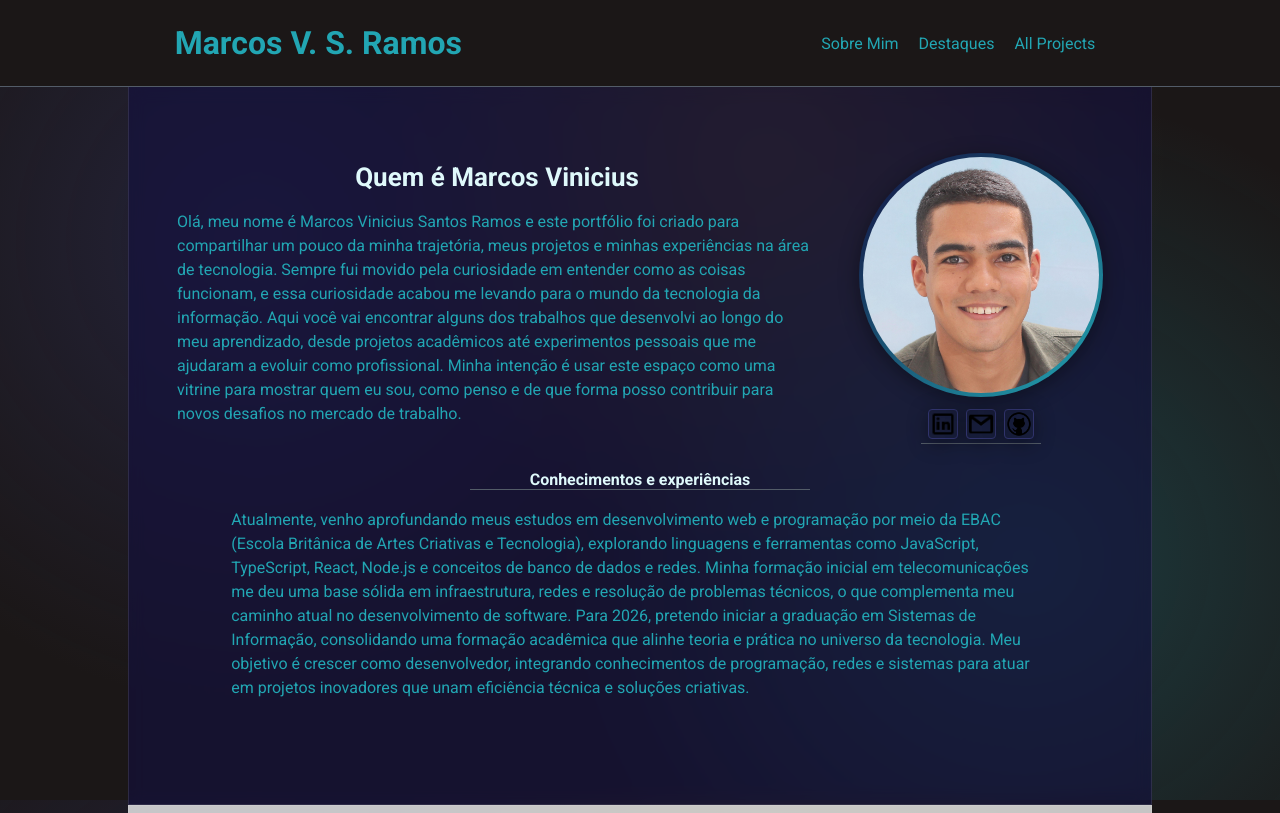
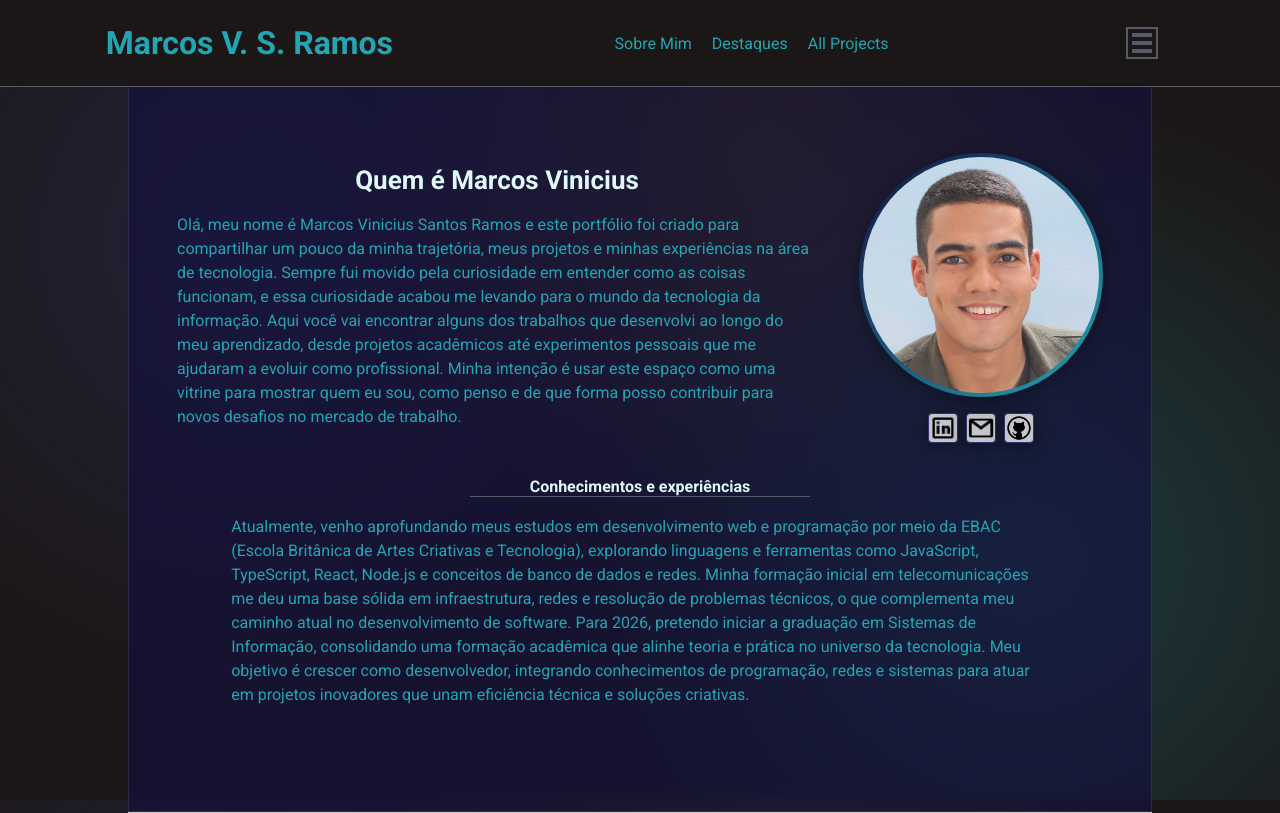
Before and after one commit to MarcosVSRamos/Portifolio_Marcos, a React (Create React App) app: page / in a window 1280 px wide. Shown: the top 813 px of the page. Built offline with nearby package versions, Linux system fonts and the light colour scheme.

Commit message:
implementando responsividade

```diff
--- a/src/components/Header/index.tsx
+++ b/src/components/Header/index.tsx
@@ -1,6 +1,17 @@
+import { useState } from 'react'
 import * as S from './styles'
+import { useFadeInOnScroll } from '../../utils'
 
 const Header = () => {
+  useFadeInOnScroll('[data-fade]')
+  const [amburguer, setHamburger] = useState<boolean>()
+
+  const openMenu = () => {
+    if (amburguer) {
+      setHamburger(false)
+    } else setHamburger(true)
+  }
+
   return (
     <S.Div>
       <h1>Marcos V. S. Ramos</h1>
@@ -9,6 +20,20 @@ const Header = () => {
         <a href="#destaques">Destaques</a>
         <a href="#projects">All Projects</a>
       </S.NavBar>
+      <S.Hamburguer>
+        <button onClick={openMenu}>
+          <span></span>
+          <span></span>
+          <span></span>
+        </button>
+      </S.Hamburguer>
+      {amburguer && (
+        <S.HamburguerLinks>
+          <a href="#sobre-mim">Sobre Mim</a>
+          <a href="#destaques">Destaques</a>
+          <a href="#projects">All Projects</a>
+        </S.HamburguerLinks>
+      )}
     </S.Div>
   )
 }
--- a/src/components/Header/styles.ts
+++ b/src/components/Header/styles.ts
@@ -14,11 +14,26 @@ export const Div = styled.div`
   width: 100%;
   z-index: 1;
 
+  .menu-sanduiche {
+    display: none;
+  }
+
   @media (max-width: ${breakpoints.desktop}) {
-    max-width: 90%;
-    display: none;
+    width: 100%;
+    justify-content: space-between;
     h1 {
-      font-size: 16px;
+      font-size: 20px;
+      margin-left: 24px;
+    }
+  }
+
+  @media (max-width: ${breakpoints.tablet}) {
+    nav {
+      display: none;
+    }
+
+    .menu-sanduiche {
+      display: block;
     }
   }
 `
@@ -31,3 +46,40 @@ export const NavBar = styled.nav`
     text-decoration: none;
   }
 `
+
+export const Hamburguer = styled.div`
+  button {
+    display: block;
+    width: 32px;
+    height: 32px;
+    background-color: transparent;
+    border: solid 2px ${colors.grey};
+    margin: 0 16px;
+
+    span {
+      display: block;
+      text-decoration: none;
+      background-color: ${colors.grey};
+      padding: 2px;
+      margin: 4px 4px;
+    }
+  }
+`
+
+export const HamburguerLinks = styled.div`
+  position: fixed;
+  display: flex;
+  flex-direction: column;
+  right: 16px;
+  top: 64px;
+  background-color: ${colors.black};
+  padding: 14px 8px;
+  gap: 22px;
+  border: solid 2px ${colors.grey};
+  border-top: none;
+
+  a {
+    text-decoration: none;
+    color: ${colors.grey};
+  }
+`
--- a/src/components/ProjectsSection/index.tsx
+++ b/src/components/ProjectsSection/index.tsx
@@ -2,7 +2,6 @@ import { useFadeInOnScroll } from '../../utils'
 import Card from '../Card'
 import { Project } from '../../services/api'
 import * as S from './styles'
-import { useState } from 'react'
 
 type Props = {
   projects: Project[]
--- a/src/components/ProjectsSection/styles.ts
+++ b/src/components/ProjectsSection/styles.ts
@@ -1,5 +1,5 @@
 import styled from 'styled-components'
-import { colors } from '../../styles'
+import { breakpoints, colors } from '../../styles'
 
 export const Div = styled.div`
   display: flex;
@@ -24,4 +24,9 @@ export const List = styled.ul`
   display: grid;
   grid-template-columns: 1fr 1fr 1fr;
   gap: 32px;
+
+  @media (max-width: ${breakpoints.tablet}) {
+    grid-template-columns: 1fr;
+    gap: 38px;
+  }
 `
--- a/src/components/Section/styles.ts
+++ b/src/components/Section/styles.ts
@@ -1,15 +1,13 @@
 import styled from 'styled-components'
-import { colors } from '../../styles'
+import { breakpoints, colors } from '../../styles'
 
 export const Div = styled.div`
   display: flex;
-  height: 100vh;
   flex-direction: column;
   text-align: center;
   align-items: center;
   justify-content: center;
-  margin-top: -34px;
-  padding: 24px 0 44px;
+  padding: 44px 0 68px;
   background: ${colors.efeitoWhite1};
   backdrop-filter: blur(8px);
   border: 1px solid ${colors.efeitoBorda};
@@ -22,6 +20,10 @@ export const Title = styled.h2`
   color: ${colors.blueBlack};
   font-weight: bold;
   font-size: 32px;
+
+  @media (max-width: ${breakpoints.desktop}) {
+    font-size: 22px;
+  }
 `
 
 export const List = styled.ul`
--- a/src/components/Slides/styles.ts
+++ b/src/components/Slides/styles.ts
@@ -1,5 +1,5 @@
 import styled from 'styled-components'
-import { colors } from '../../styles'
+import { breakpoints, colors } from '../../styles'
 
 export const Div = styled.div`
   width: 880px;
@@ -14,6 +14,16 @@ export const Div = styled.div`
 
   .direita {
     right: 8px;
+  }
+
+  @media (max-width: ${breakpoints.desktop}) {
+    width: 660px;
+    height: 380px;
+  }
+
+  @media (max-width: ${breakpoints.tablet}) {
+    width: 90%;
+    height: 190px;
   }
 `
 
--- a/src/components/SobreMim/index.tsx
+++ b/src/components/SobreMim/index.tsx
@@ -3,7 +3,6 @@ import perfil from '../../assets/images/perfil.jpg'
 import github from '../../assets/images/github.png'
 import gmail from '../../assets/images/gmail.png'
 import linkedin from '../../assets/images/linkedin.png'
-import { GradientDivider } from '../../styles'
 import { useFadeInOnScroll } from '../../utils'
 
 const SobreMim = () => {
--- a/src/components/SobreMim/styles.ts
+++ b/src/components/SobreMim/styles.ts
@@ -21,7 +21,13 @@ export const HeaderSection = styled.div`
   }
 
   @media (max-width: ${breakpoints.desktop}) {
-    display: block;
+    display: flex;
+    flex-direction: column-reverse;
+    padding: 32px 0;
+
+    h3 {
+      font-size: 22px;
+    }
   }
 `
 export const DivText = styled.div`
@@ -34,6 +40,15 @@ export const DivText = styled.div`
     margin: 18px 0;
     color: ${colors.green};
     line-height: 1.5;
+  }
+
+  @media (max-width: ${breakpoints.desktop}) {
+    margin-top: 24px;
+
+    p {
+      max-width: 360px;
+    }
+  }
 `
 
 export const Image = styled.img`
@@ -49,19 +64,24 @@ export const Image = styled.img`
 
 export const DivLinksAndImg = styled.div`
   display: block;
+
+  @media (max-width: ${breakpoints.desktop}) {
+    max-width: 90%;
+  }
 `
 
 export const DivSocialMedia = styled.div`
   display: flex;
   width: 120px;
   justify-content: center;
-  margin: 8px auto;
-  border-bottom: solid 1px ${colors.grey};
+  margin: 12px auto;
 
   a {
     margin: 0 4px;
     img {
       width: 30px;
+      background-color: ${colors.efeitoWhite1};
+      border-bottom: solid 1px ${colors.grey};
       border: solid 1px ${colors.blue};
       border-radius: 4px;
       box-shadow: 0px 4px 20px rgba(0, 0, 0, 0.4);
@@ -74,6 +94,11 @@ export const Text = styled.p`
   margin: 0 auto;
   color: ${colors.green};
   line-height: 1.5;
+
+  @media (max-width: ${breakpoints.desktop}) {
+    width: 90%;
+    text-align: center;
+  }
 `
 export const Titlle = styled.h4`
   margin: 18px auto 18px;
--- a/src/styles.ts
+++ b/src/styles.ts
@@ -20,8 +20,8 @@ export const GradientDivider = styled.div`
 `
 
 export const breakpoints = {
-  desktop: '1024',
-  tablet: '768'
+  desktop: '1024px',
+  tablet: '767px'
 }
 
 const GlobalCss = createGlobalStyle`
@@ -71,7 +71,6 @@ body {
   scroll-margin-top: 80px;
 
   @media (max-width: ${breakpoints.desktop}) {
-    max-width: 90%;
   }
 
   .relative {
```
Lines whose indentation alone changed are shown as unchanged.
